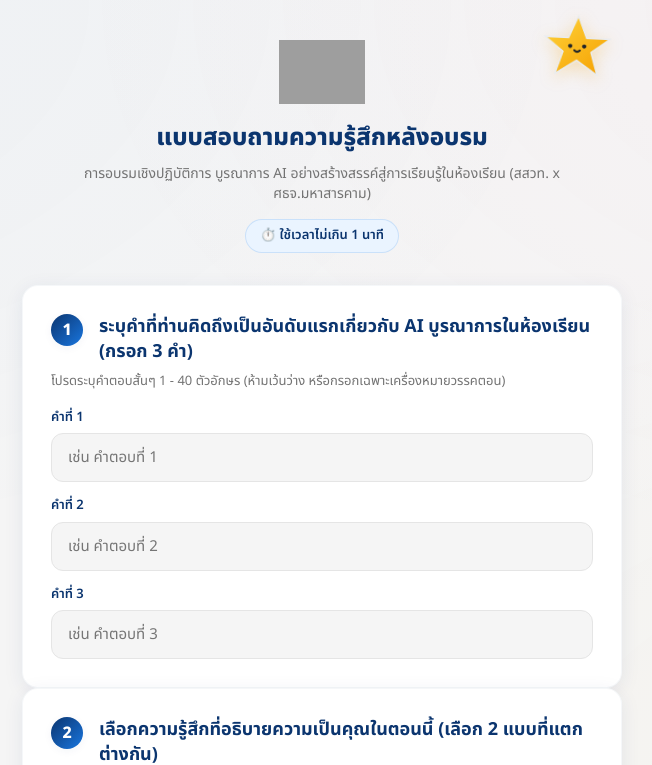
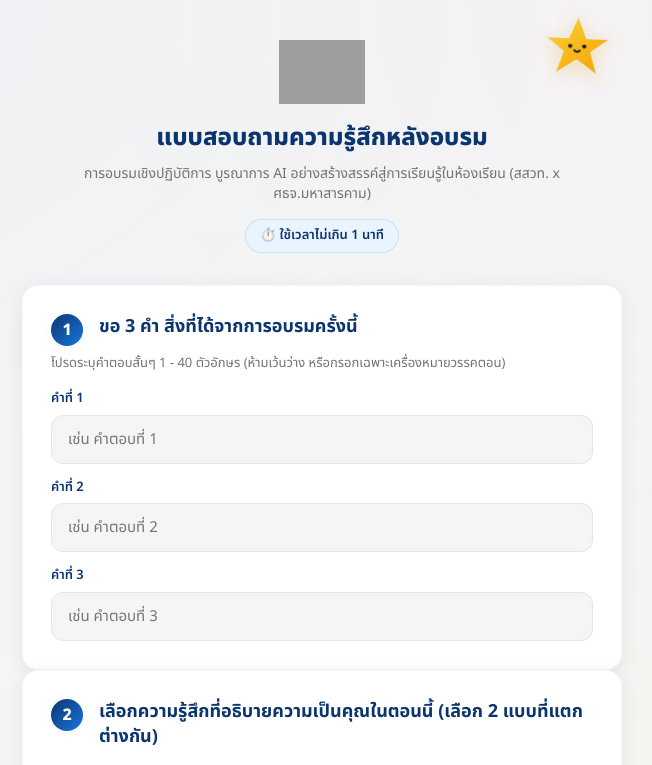
Before and after one commit to guidespk-glitch/ai-workshop-feedback, a React (Vite) app in the folder client/: page / in a window 1280 px wide. Shown: the top 765 px of the page, without its empty margins (318-970 px from the left). Built offline with nearby package versions, Linux system fonts and the light colour scheme; grey boxes are pictures that could not be loaded.

Commit message:
chore: update question 1 wording to 'ขอ 3 คำ สิ่งที่ได้จากการอบรมครั้งนี้'

```diff
--- a/client/src/features/participant/AnswerFields.tsx
+++ b/client/src/features/participant/AnswerFields.tsx
@@ -11,7 +11,7 @@ export const AnswerFields: React.FC<AnswerFieldsProps> = ({ answers, onChange })
       <div className="question-header">
         <div className="question-number">1</div>
         <h2 className="question-title">
-          ระบุคำที่ท่านคิดถึงเป็นอันดับแรกเกี่ยวกับ AI บูรณาการในห้องเรียน (กรอก 3 คำ)
+          ขอ 3 คำ สิ่งที่ได้จากการอบรมครั้งนี้
         </h2>
       </div>
       <p className="question-subtitle">
--- a/client/src/features/presenter/WordCloudCard.tsx
+++ b/client/src/features/presenter/WordCloudCard.tsx
@@ -40,7 +40,7 @@ export const WordCloudCard: React.FC<WordCloudCardProps> = ({ words }) => {
 
   return (
     <div className="presenter-card word-cloud-card">
-      <h2 className="presenter-card-title">ผลคำตอบข้อ 1: สิ่งที่ได้จากการอบรม (คำนิยาม AI)</h2>
+      <h2 className="presenter-card-title">ผลคำตอบข้อ 1: สิ่งที่ได้จากการอบรมครั้งนี้</h2>
 
       {words.length === 0 ? (
         <div className="empty-results-container">
```
